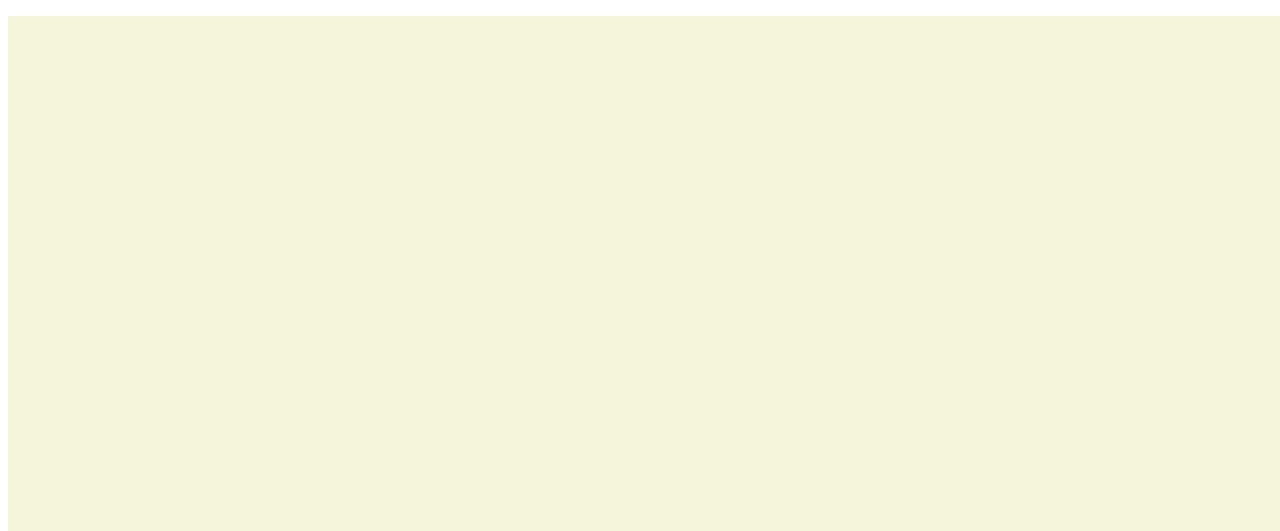
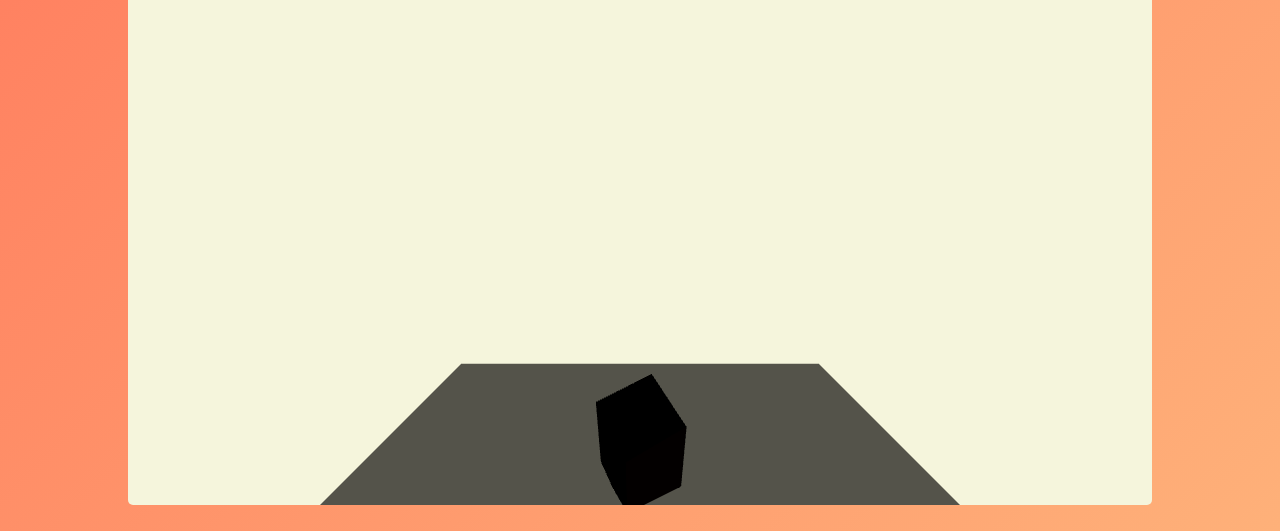
Before and after one commit to pgm-2425-web-6/three-js-mini-sc-ne-pgm-aminakha, a plain HTML site: page index.html in a window 1280 px wide. Shown: the part 143-674 px from the top of the page. Drawn offline with nearby package versions, Linux system fonts and the light colour scheme; animation ran at ten frames a second.

Commit message:
final push

```diff
--- /dev/null
+++ b/css/style.css
@@ -0,0 +1,21 @@
+
+body {
+    font-family: 'Roboto', sans-serif;
+    background: linear-gradient(135deg, #ff7e5f, #feb47b);
+    & h1 {
+        font-size: 3rem;
+        margin-bottom: 1rem;
+        text-align: center;
+        font-weight: 700;
+    }
+    & canvas {
+        display: block;
+        margin: 0 auto;
+        border-radius: 5px;
+    }
+    & p {
+        font-size: 1.5rem;
+        text-align: center;
+        margin-bottom: 1rem;
+    }
+}
--- a/index.html
+++ b/index.html
@@ -3,12 +3,15 @@
 <head>
     <meta charset="UTF-8">
     <meta name="viewport" content="width=device-width, initial-scale=1.0">
+    <link rel="stylesheet" href="./css/style.css">
     <title>Cubus</title>
 </head>
 <body>
-    <div class="infoDiv">
-        <h1>3D Cube</hh1>
-        <p>Click and drag to rotate the cube</p>
+    <div class="main-container">
+        <div id="infoDiv" class="infoDiv"></div>
+        <h1>3D Cube </hh1>
+            <p>Try to drag it</p>
+
         </div>
 
 
--- a/js/scene.js
+++ b/js/scene.js
@@ -1,23 +1,34 @@
-// Import Three.js
 import * as THREE from 'https://cdnjs.cloudflare.com/ajax/libs/three.js/0.170.0/three.module.min.js';
 
+document.addEventListener("DOMContentLoaded", () => {
     // Scene setup
     const scene = new THREE.Scene();
 
     // Set a cozy beige background color (RGB: 245, 245, 220 or #f5f5dc)
     scene.background = new THREE.Color(0xf5f5dc); // Beige color
 
-// Camera setup
+    // Camera setup (centered in the scene)
     const camera = new THREE.PerspectiveCamera(75, window.innerWidth / window.innerHeight, 0.1, 1000);
-camera.position.set(5, 5, 10); // Adjust camera position to properly see the cube
+    camera.position.set(0, 10, 20); // Adjusted to center the view
 
     // Renderer setup
     const renderer = new THREE.WebGLRenderer({ antialias: true });
-renderer.setSize(window.innerWidth, window.innerHeight);
+    // Set the canvas size to 80% of the window size
+    const canvasWidth = window.innerWidth * 0.8; // 80% of window width
+    const canvasHeight = window.innerHeight * 0.8; // 80% of window height
+    renderer.setSize(canvasWidth, canvasHeight);
     renderer.shadowMap.enabled = true; // Enable shadows
-document.body.appendChild(renderer.domElement);
 
-// Load textures for Dirt Block
+    // Get the infoDiv element and append the renderer's canvas to it
+    const infoDiv = document.getElementById('infoDiv');
+    if (infoDiv) {
+        infoDiv.appendChild(renderer.domElement);
+    } else {
+        console.error('infoDiv not found!');
+        return;
+    }
+
+    // Load textures for Dirt Block (high quality textures for smoother surfaces)
     const textureLoader = new THREE.TextureLoader();
     const topTexture = textureLoader.load('./images/minecraft_dirt-top.jpg', (texture) => {
         texture.minFilter = THREE.LinearFilter; // Smooth the texture
@@ -28,10 +39,10 @@ const sideTexture = textureLoader.load('./images/minecraft_dirt-side.jpg', (text
 
     // Create materials for each side of the cube
     const topMaterial = new THREE.MeshStandardMaterial({ map: topTexture, side: THREE.DoubleSide });
-const sideMaterial = new THREE.MeshStandardMaterial({ map: sideTexture, side: THREE.DoubleSide });
+    const sideMaterial = new THREE.MeshStandardMaterial({ map: sideTexture, side: THREE.DoubleSide, smoothShading: true });
 
-// Create a 1x1x1 cube for the dirt block
-const geometry = new THREE.BoxGeometry(1, 1, 1);
+    // Create a taller 3x5x3 cube for the dirt block (taller than before)
+    const geometry = new THREE.BoxGeometry(3, 5, 3, 32, 32, 32); // Increase the Y-dimension for height
 
     // Apply the materials to the sides of the cube
     const materials = [
@@ -46,6 +57,7 @@ const materials = [
     const dirtBlock = new THREE.Mesh(geometry, materials);
     dirtBlock.castShadow = true;
     dirtBlock.receiveShadow = true;
+    dirtBlock.position.set(0, -2.5, 0); // Position the block above the ground (centered)
 
     // Add dirt block to the scene
     scene.add(dirtBlock);
@@ -55,7 +67,7 @@ const planeGeometry = new THREE.PlaneGeometry(30, 30);
     const planeMaterial = new THREE.MeshStandardMaterial({ color: 0xf5f5dc, roughness: 0.6 });
     const plane = new THREE.Mesh(planeGeometry, planeMaterial);
     plane.rotation.x = -Math.PI / 2;
-plane.position.y = -4;
+    plane.position.y = -5;
     plane.receiveShadow = true; // Allow plane to receive shadows
     scene.add(plane);
 
@@ -65,7 +77,7 @@ scene.add(ambientLight);
 
     // Sun-like directional light (simulating sunlight)
     const sunLight = new THREE.DirectionalLight(0xffffff, 1); // White light with intensity of 1
-sunLight.position.set(10, 10, 10); // Initial position of the sun in the sky
+    sunLight.position.set(0, 10, 0); // Sun positioned at the center above
     sunLight.castShadow = true; // Enable shadows from the sun
     sunLight.shadow.mapSize.width = 1024; // Shadow resolution
     sunLight.shadow.mapSize.height = 1024;
@@ -82,10 +94,6 @@ sunLight.shadow.camera.far = 50;
     // Add the sun light to the scene
     scene.add(sunLight);
 
-// Visual helper for the sun (optional)
-const lightHelper = new THREE.DirectionalLightHelper(sunLight, 5); // Helper to visualize the sun's direction
-scene.add(lightHelper);
-
     // Create a glowing sun (yellow sphere)
     const sunGeometry = new THREE.SphereGeometry(2, 32, 32); // Sphere geometry for the sun
     const sunMaterial = new THREE.MeshStandardMaterial({
@@ -98,7 +106,7 @@ const sunMaterial = new THREE.MeshStandardMaterial({
     const sun = new THREE.Mesh(sunGeometry, sunMaterial);
 
     // Position the sun in the scene and add it to the scene
-sun.position.set(10, 10, 10); // Place the sun at a high position
+    sun.position.set(0, 11, 0); // Sun positioned in the center above
     scene.add(sun);
 
     // Variables for drag functionality
@@ -143,11 +151,13 @@ function animate() {
         sun.position.z = 50 * Math.sin(sunAngle); // Sun's Z position
         sun.position.y = 20 * Math.sin(sunAngle); // Sun's Y position (to simulate rising and setting)
 
-    // Also move the light source to match the sun's position
+        // Move the light source to match the sun's position
         sunLight.position.copy(sun.position); // Light follows the sun
 
-    // Update the light helper to follow the sun's position
-    lightHelper.update();
+        // Dynamically change the light intensity and color based on time of day
+        const dayNightCycle = Math.sin(sunAngle);
+        sunLight.intensity = Math.max(0.2, dayNightCycle * 1.5); // Intensity changes from 0.2 to 1.5
+        sunLight.color.setHSL((sunAngle / (Math.PI * 2)) % 1, 1, 0.5); // Changing light color through the day (yellow to orange)
 
         // Render the scene
         renderer.render(scene, camera);
@@ -157,8 +167,12 @@ function animate() {
     window.addEventListener('resize', () => {
         camera.aspect = window.innerWidth / window.innerHeight;
         camera.updateProjectionMatrix();
-    renderer.setSize(window.innerWidth, window.innerHeight);
+        // Adjust renderer size based on 80% of window size
+        const canvasWidth = window.innerWidth * 0.8; // 80% of window width
+        const canvasHeight = window.innerHeight * 0.8; // 80% of window height
+        renderer.setSize(canvasWidth, canvasHeight);
     });
 
     // Start the animation
     animate();
+});
```
Lines whose indentation alone changed are shown as unchanged.
